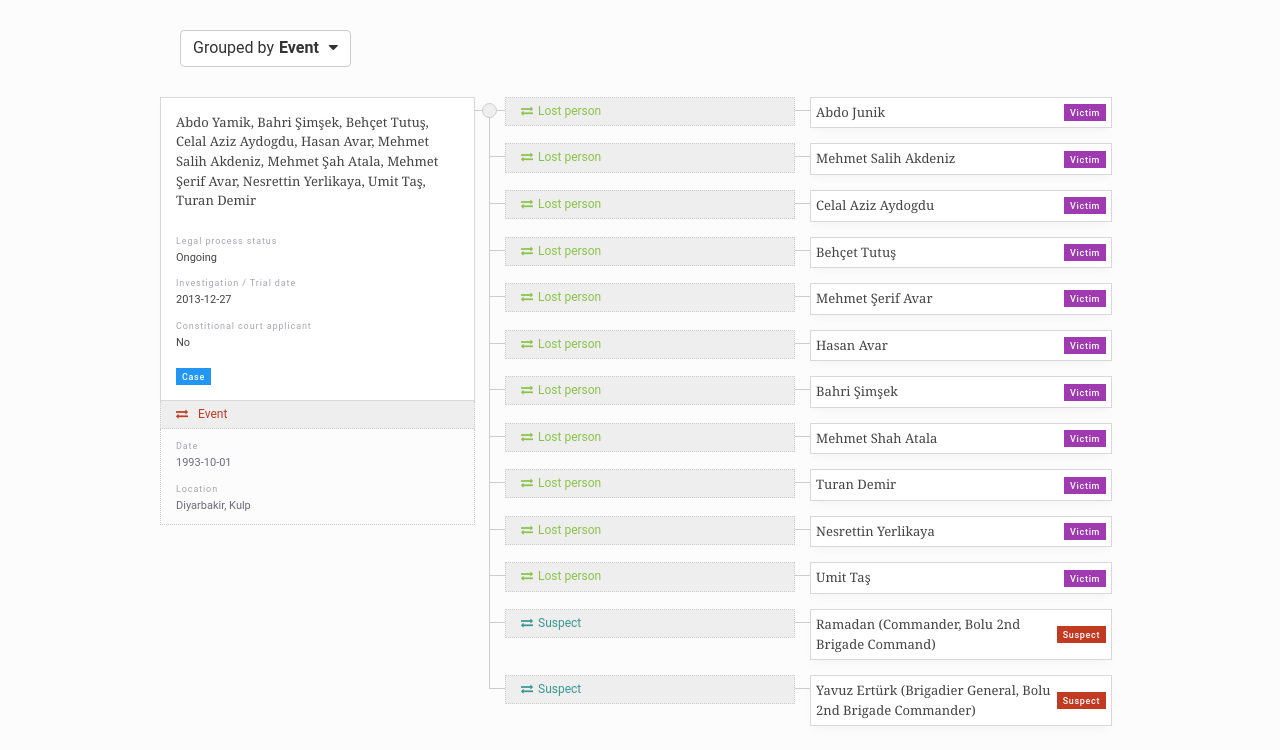
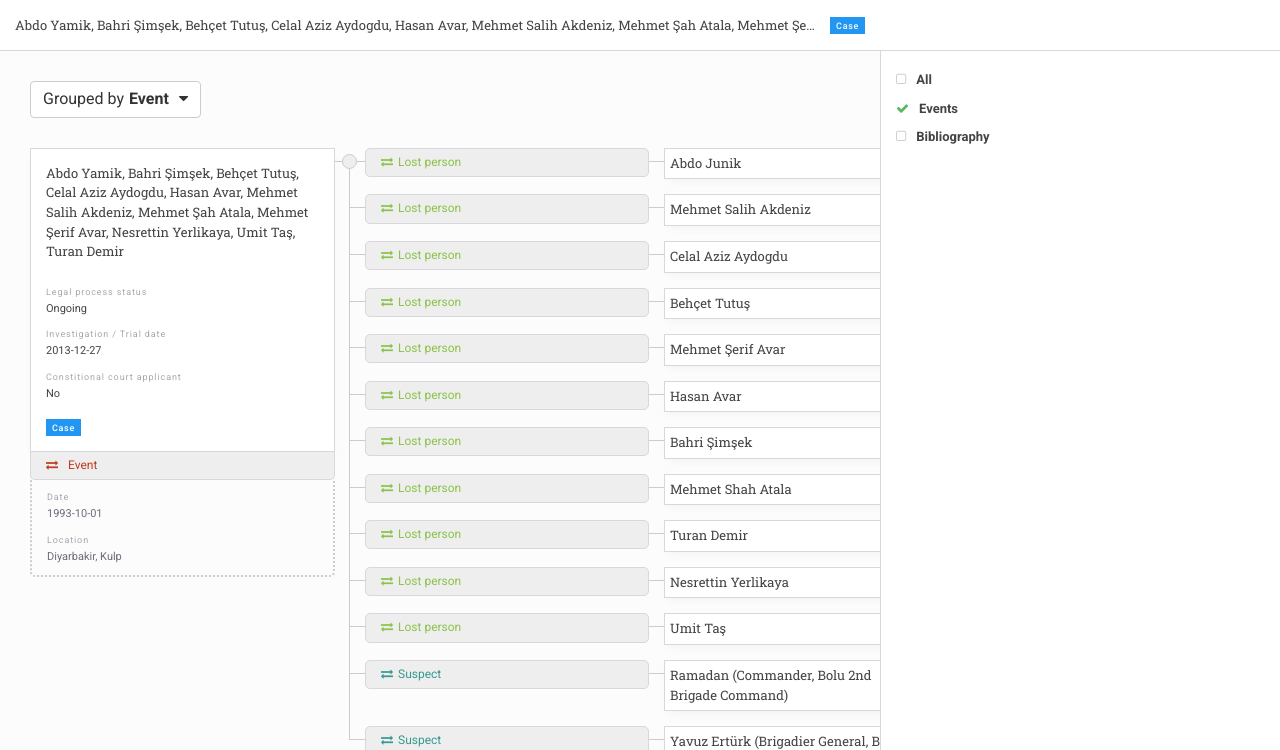
Before and after one commit to danicatalan/uwazi-relationships-hub, a website: page src/index.pug in a window 1280 px wide. Shown: the part 50-800 px from the top of the page. Drawn offline with nearby package versions, Linux system fonts and the light colour scheme; files that its build step writes are made by us from their sources.

Commit message:
restyling connections data, adding filters, adding typography,

```diff
--- a/src/components/group.pug
+++ b/src/components/group.pug
@@ -2,7 +2,7 @@ mixin group(data)
   div(class="group")
     each node in data.nodes
       - if(data.nodes.indexOf(node) == 0 && data.nodes.length > 1)
-        div(class="row")
+        div
           div(class="source source-row")
               div(class="item")
                 div(class="item-info")
@@ -17,7 +17,7 @@ mixin group(data)
                   div(class="item-type item-type-" + data.template.type)
                     span(class="item-type__name")= data.template.label
           div(class="target-connections")
-      div(class="row")
+      div
         div(class="source")
           - if(data.nodes.indexOf(node) == 0 && data.nodes.length == 1)
             div(class="item")
--- a/src/index.pug
+++ b/src/index.pug
@@ -3,25 +3,47 @@ extends layout/app.pug
 include components/group.pug
 
 block content
-  div(class="container")
-    div(class="dropdown dropdown-groups")
-        a(class="btn btn-default" href="#") Grouped by
-          b Event
-          i(class="fa fa-caret-down")
-        ul(class="dropdown-list", style="display: none")
-          li
-            a(href="#") Event
-          li
-            a(href="#") Victim
-          li
-            a(href="#") Suspect
+  div(class="content-header content-header-entity")
+    div(class="content-header-title")
+      h1(class="item-name") Abdo Yamik, Bahri Şimşek, Behçet Tutuş, Celal Aziz Aydogdu, Hasan Avar, Mehmet Salih Akdeniz, Mehmet Şah Atala, Mehmet Şerif Avar, Nesrettin Yerlikaya, Umit Taş, Turan Demir
+      span(class="item-type item-type-6", style="margin: 0")
+        span(class="item-type__name") Case
+  div(class="entity-viewer")
+    div(class="container")
+      div
+        div(class="dropdown dropdown-groups")
+            a(class="btn btn-default" href="#") Grouped by
+              b Event
+              i(class="fa fa-caret-down")
+            ul(class="dropdown-list", style="display: none")
+              li
+                a(href="#") Event
+              li
+                a(href="#") Victim
+              li
+                a(href="#") Suspect
 
-  div(class="container")
-    div(id="groupByEvent" class="group-wrapper")
-      include data/zorlakay/groupByEvent.pug
-      each group in groupByEvent
-        +group(group)
-    div(id="groupBySuspect" class="group-wrapper" style="display: none;")
-      include data/zorlakay/groupBySuspect.pug
-      each group in groupBySuspect
-        +group(group)
+    div(class="container")
+      div(id="groupByEvent" class="group-wrapper")
+        include data/zorlakay/groupByEvent.pug
+        each group in groupByEvent
+          +group(group)
+      div(id="groupBySuspect" class="group-wrapper" style="display: none;")
+        include data/zorlakay/groupBySuspect.pug
+        each group in groupBySuspect
+          +group(group)
+
+  aside(class="side-panel entity-connections entity-connections is-hidden")
+    ul(class="multiselect")
+      li(class="multiselect-item")
+        a(href="#")
+          i(class="fa fa-square-o")
+          span All
+      li(class="multiselect-item")
+        a(href="#")
+          i(class="fa fa-check")
+          span Events
+      li(class="multiselect-item")
+        a(href="#")
+          i(class="fa fa-square-o")
+          span Bibliography
--- a/src/layout/app.pug
+++ b/src/layout/app.pug
@@ -2,6 +2,7 @@ doctype html
 html
   head
     title Uwazi
+    link(rel="stylesheet" href="https://fonts.googleapis.com/css?family=Roboto+Mono:100,300,400,500,700|Roboto+Slab:100,300,400,700|Roboto:100,300,400,500,700,900" data-reactid="8")
     link(href="https://cdnjs.cloudflare.com/ajax/libs/twitter-bootstrap/3.3.7/css/bootstrap.min.css", rel="stylesheet")
     link(href="https://cdnjs.cloudflare.com/ajax/libs/font-awesome/4.7.0/css/font-awesome.css", rel="stylesheet")
     link(href="styles/styles.css", rel="stylesheet")
--- a/src/styles/styles.scss
+++ b/src/styles/styles.scss
@@ -19,7 +19,7 @@
 
 
 .dropdown {
-  margin: 15px 5px;
+  margin-bottom: 15px;
   a {
     font-size: 16px;
 
@@ -71,12 +71,14 @@
 .item-connection,
 .connection-data {
   .item-metadata {
-    border: 1px dotted #ccc;
+    border: 2px dotted #ccc;
     border-top: 0;
     display: flex;
     flex-direction: column;
     width: 100%;
     padding: 2px 15px 7px;
+    border-bottom-right-radius: 5px;
+    border-bottom-left-radius: 5px;
   }
 }
 
@@ -84,10 +86,10 @@
   padding-bottom: 30px;
   margin-bottom: 30px;
   &:not(:last-child) {
-    border-bottom: 1px solid #ccc;
+    border-bottom: 2px dotted #ccc;
   }
 
-  .row {
+  > div {
     display: flex;
     margin-bottom: 15px;
 
@@ -142,7 +144,8 @@
   padding: 5px 15px;
   font-size: 12px;
   margin: 0;
-  border: 1px dotted #ccc;
+  border: 1px solid #d7d7dc;
+  border-radius: 5px;
   color: #777;
 
   .fa {
@@ -152,6 +155,13 @@
 
 .item + .item-connection .connection-type {
   border-top: 0;
+  border-top-right-radius: 0;
+  border-top-left-radius: 0;
+}
+
+.item-metadata + .connection-type {
+  border-bottom-right-radius: 0;
+  border-bottom-left-radius: 0;
 }
 
 .connection {
@@ -160,6 +170,7 @@
       flex-direction: row;
       min-height: 0;
       padding: 5px;
+      margin-right: 0;
   }
 
   .item-type {
@@ -272,8 +283,31 @@
 
 
 
+.multiselect {
+  padding-top: 15px;
+}
 
+.multiselect-item {
+  padding: 5px;
+  margin: 0 -5px;
+}
+.multiselect-item a {
+  color: #444;
+  padding: 0px 15px;
+  font-weight: bold;
+  display: inline-block;
+  line-height: 1.2em;
+  font-size: 13px;
 
+  .fa {
+    margin-right: 10px;
+    color: #ccc;
+  }
+
+  .fa-check {
+    color: #5CB85C;
+  }
+}
 
 $c-type-0:            #C03B22;
 $c-type-1:            #D9534F;
```
Also changed, not shown: app/index.html, app/layout/app.html, app/styles/styles.css.
